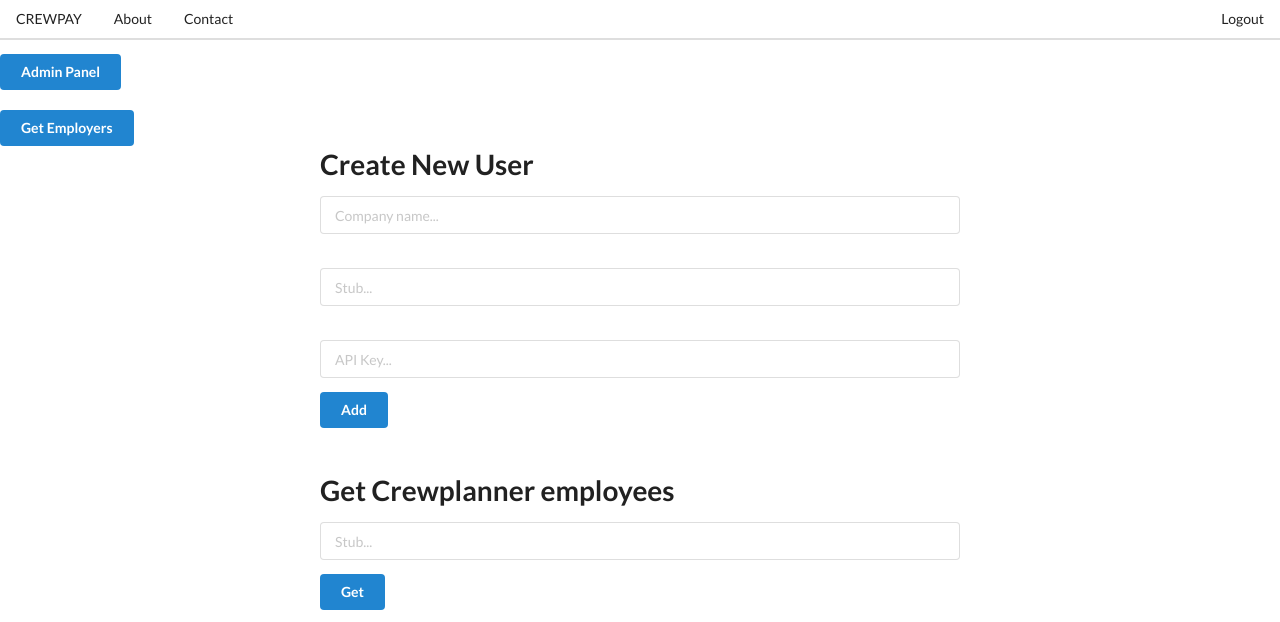
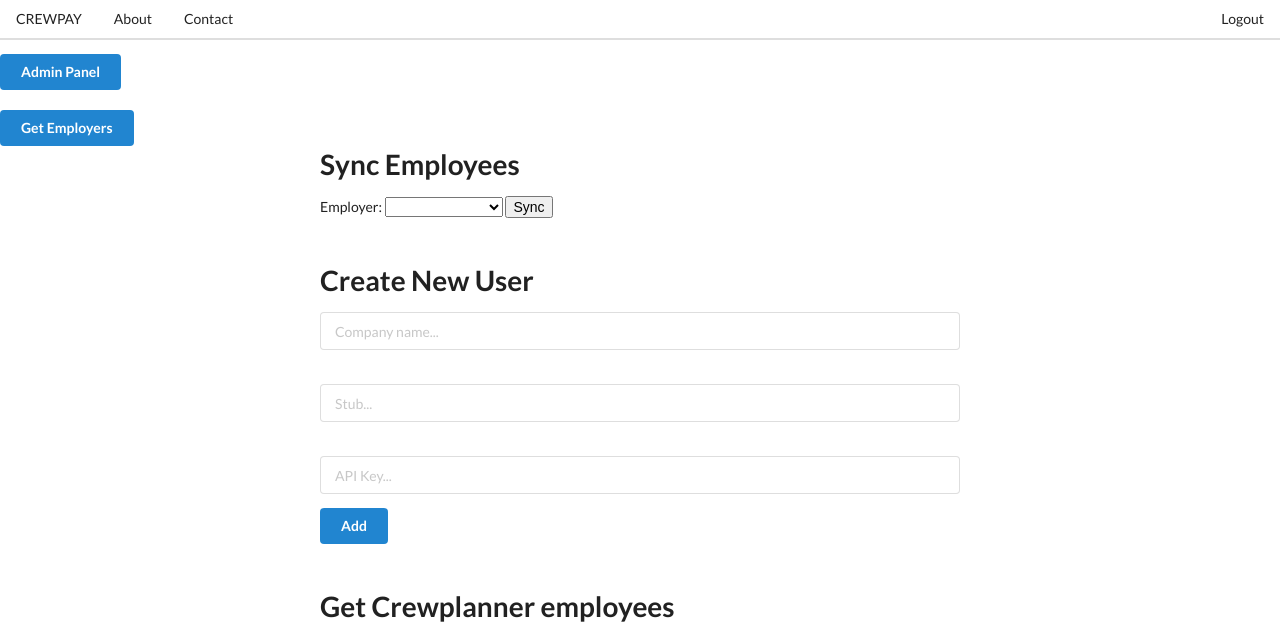
Before and after one commit to Jacob-Haynes/crewpay, a Django app: page / in a window 1280 px wide. Shown: the top 622 px of the page. Run offline with Django 4.2, Linux system fonts and the light colour scheme; a user stored in the database is signed in; data comes from the database, SQL or seed files in the repository; both versions use the stored data as it was after the commit; some libraries are stand-ins or nearby versions.

Commit message:
feat: sync employees UI

```diff
--- /dev/null
+++ b/src/crewpay/forms.py
@@ -0,0 +1,5 @@
+from django import forms
+
+
+class EmployerForm(forms.Form):
+    employer = forms.ChoiceField(choices=())
--- a/src/crewpay/views.py
+++ b/src/crewpay/views.py
@@ -9,7 +9,8 @@ from django.shortcuts import redirect, render
 from rest_framework.authtoken.models import Token
 
 from api.v1.staffology.employers import create_employer
-from crewpay.models import CrewplannerUser, StaffologyUser
+from crewpay.forms import EmployerForm
+from crewpay.models import CrewplannerUser, StaffologyUser, Employer
 
 
 @receiver(post_save, sender=settings.AUTH_USER_MODEL)
@@ -17,6 +18,11 @@ def create_auth_token(sender, instance=None, created=False, **kwargs):
     if created:
         Token.objects.create(user=instance)
 
+
+def get_employer_choices():
+    employers = Employer.objects.all()
+    result = tuple([(0, "")] + [(employer.id, employer.user) for employer in employers])
+    return result
 
 def root(request: WSGIRequest):
     if not request.user.is_authenticated:
@@ -38,7 +44,11 @@ def root(request: WSGIRequest):
     elif "staffology_connected_success" in request.GET:
         context = {"staffology_connected_success": True}
     else:
-        context = None
+        context = {}
+
+    form = EmployerForm()
+    form.fields['employer'].choices = get_employer_choices()
+    context['form'] = form
     return render(request, "logged_in/root.html", context)
 
 
--- a/src/templates/logged_in/root.html
+++ b/src/templates/logged_in/root.html
@@ -8,6 +8,17 @@
 
 <div style="display:flex;justify-content:center;align-items:center;width:100%;height:100%;">
   <div style="width:50%;height:100%">
+
+      <h1> Sync Employees </h1>
+
+      <form action="/api/v1/staffology/employees" method="get">
+        {% csrf_token %}
+        {{ form }}
+        <input type="submit" value="Sync">
+    </form>
+
+      <br>
+
       <h1> Create New User </h1>
 
       <div>
```
Also changed, not shown: src/api/v1/staffology/employees.py (+7 -7 lines), tests/integration/api/v1/staffology/test_employees.py (+3 -0 lines), src/local_dbs/db.sqlite3.
